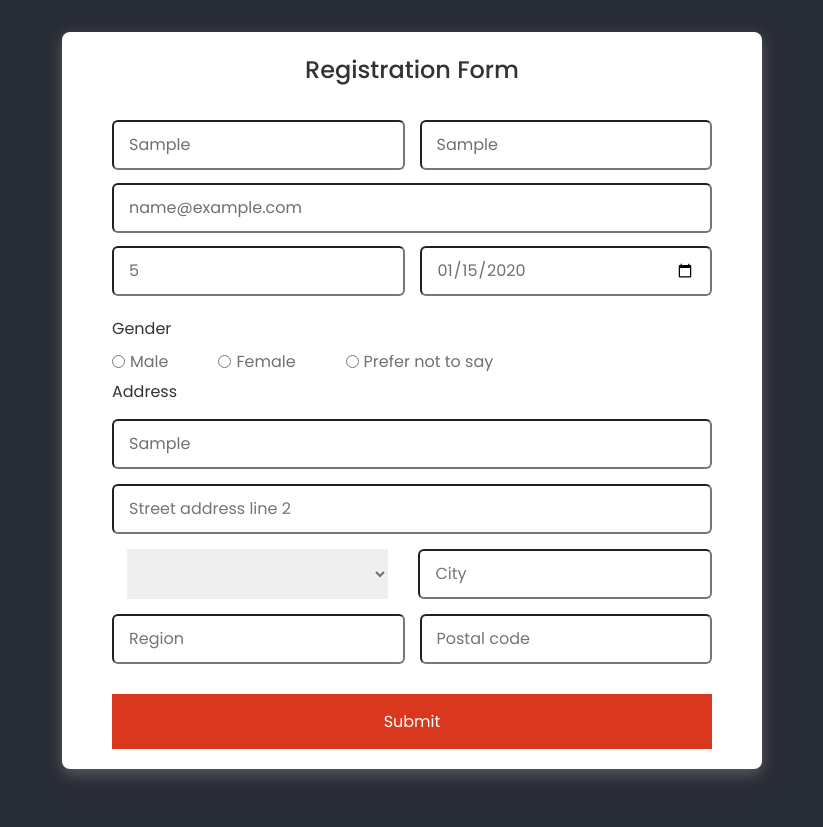
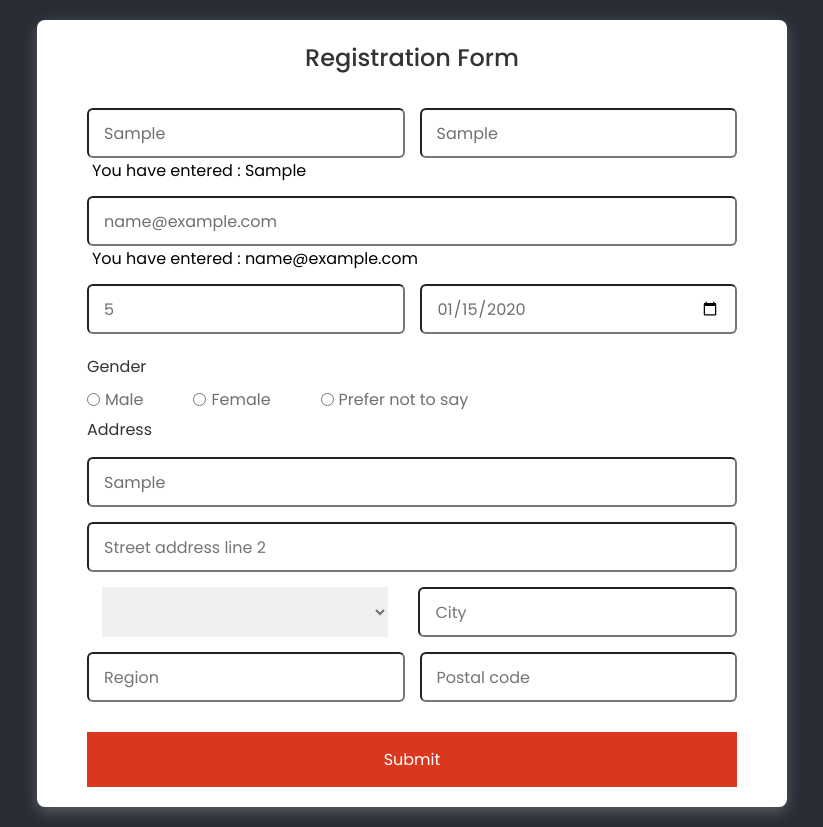
Before and after one commit to agreeshvs/angular-template-driven-form, an Angular app: page / in a window 1280 px wide. Both pictures are taken after typing "Sample", "Sample", "name@example.com", "5", "2020-01-15", "Sample" into the empty fields and a click on the input "Submit". Shown: the whole page, without its empty margins (228-1051 px from the left). Before the commit the page ends 800 px from the top, so only its background shows below. Built offline with nearby package versions, Linux system fonts and the light colour scheme.

Commit message:
Showing Custom Validation Error Messages
Showing Custom Validation Error Messages

```diff
--- a/src/app/app.component.css
+++ b/src/app/app.component.css
@@ -1,6 +1,6 @@
 .container {
   position: relative;
-  max-width: 700px;
+  max-width: 750px;
   width: 100%;
   background: #fff;
   padding: 20px 50px;
@@ -163,3 +163,15 @@ span{
   padding: 5px 5px;
   font-weight: bold;
 }
+
+input.ng-invalid.ng-touched{
+  border: 2px solid red;
+}
+small{
+  color: red;
+  font-weight: bold;
+}
+
+span{
+  font-weight: normal;
+}
--- a/src/app/app.component.html
+++ b/src/app/app.component.html
@@ -4,16 +4,24 @@
   <form class="form" (ngSubmit)="onFormSubmit()" #registrationForm="ngForm">
     <div class="column">
       <div class="input-box">
-        <input type="text" placeholder="First Name" name="firstName" ngModel/>
+        <input type="text" placeholder="First Name" name="firstName"
+            ngModel required #fname="ngModel" [(ngModel)]="firstName"/>
+        <small *ngIf="fname.invalid && fname.touched">*First Name is required</small>
+        <span>You have entered : {{firstName}}</span>
       </div>
 
       <div class="input-box">
-        <input type="text" placeholder="Last Name" name="lastName" ngModel/>
+        <input type="text" placeholder="Last Name" name="lastname"
+          ngModel required #lname="ngModel" [(ngModel)]="lastName"/>
+        <small *ngIf="lname.invalid && lname.touched">*Last Name is required</small>
       </div>
     </div>
 
     <div class="input-box">
-      <input type="text" placeholder="Email" name="email" ngModel/>
+      <input type="text" placeholder="Email" name="email"
+        ngModel required #emailId="ngModel" [(ngModel)]="emailAddress"/>
+      <small *ngIf="emailId.invalid && emailId.touched">*Email is required</small>
+      <span *ngIf="emailAddress">You have entered : {{emailAddress}}</span>
     </div>
 
     <div class="column">
--- a/src/app/app.component.ts
+++ b/src/app/app.component.ts
@@ -9,6 +9,9 @@ import { NgForm } from '@angular/forms';
 export class AppComponent {
   title = 'angular-template-driven-form';
   @ViewChild('registrationForm') form: NgForm;
+  firstName: string = '';
+  lastName: string = '';
+  emailAddress: string = '';
 
   genders = [
     {    id: 'check-male',    value: 'male', display: 'Male'  },
```
